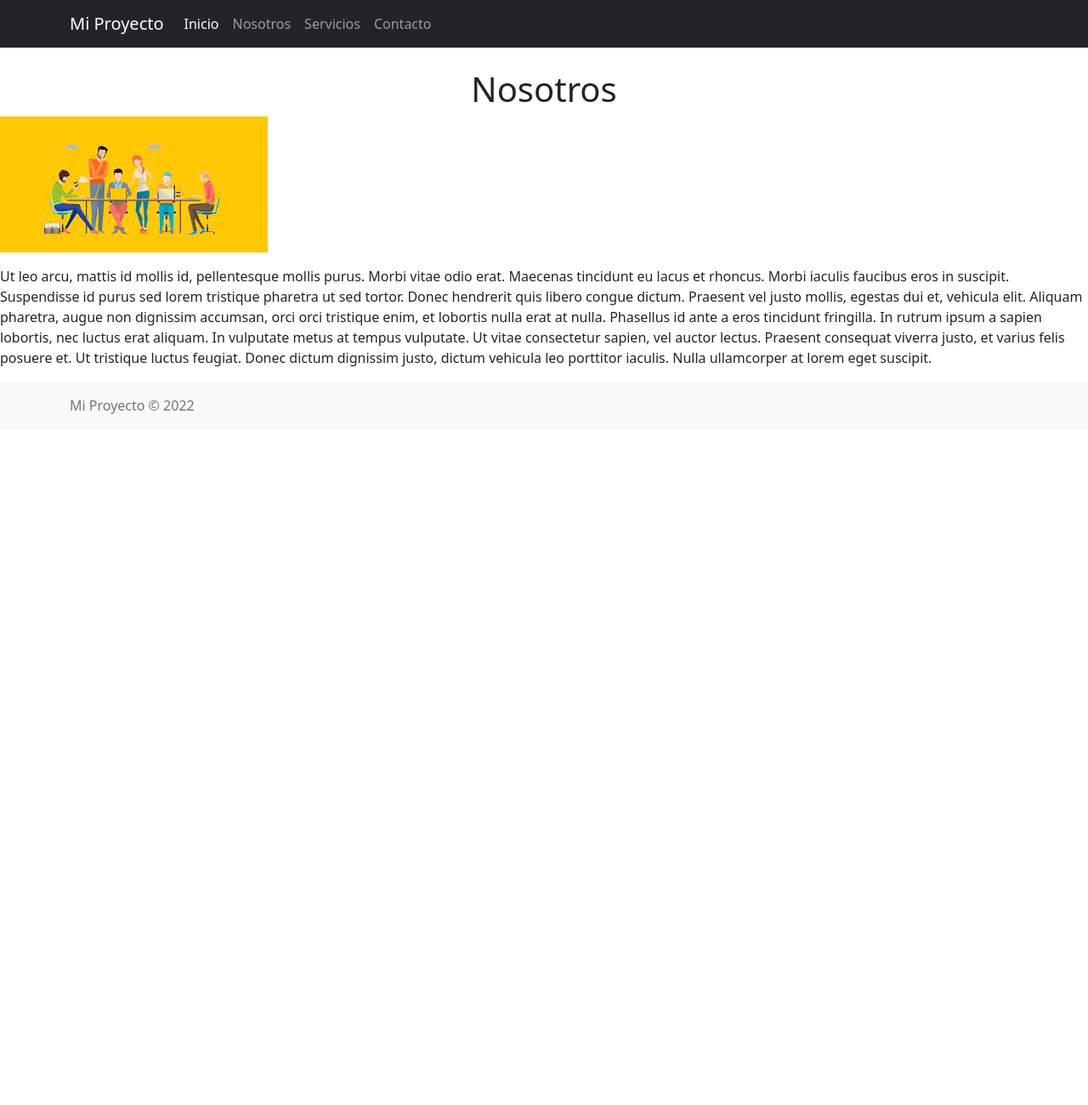
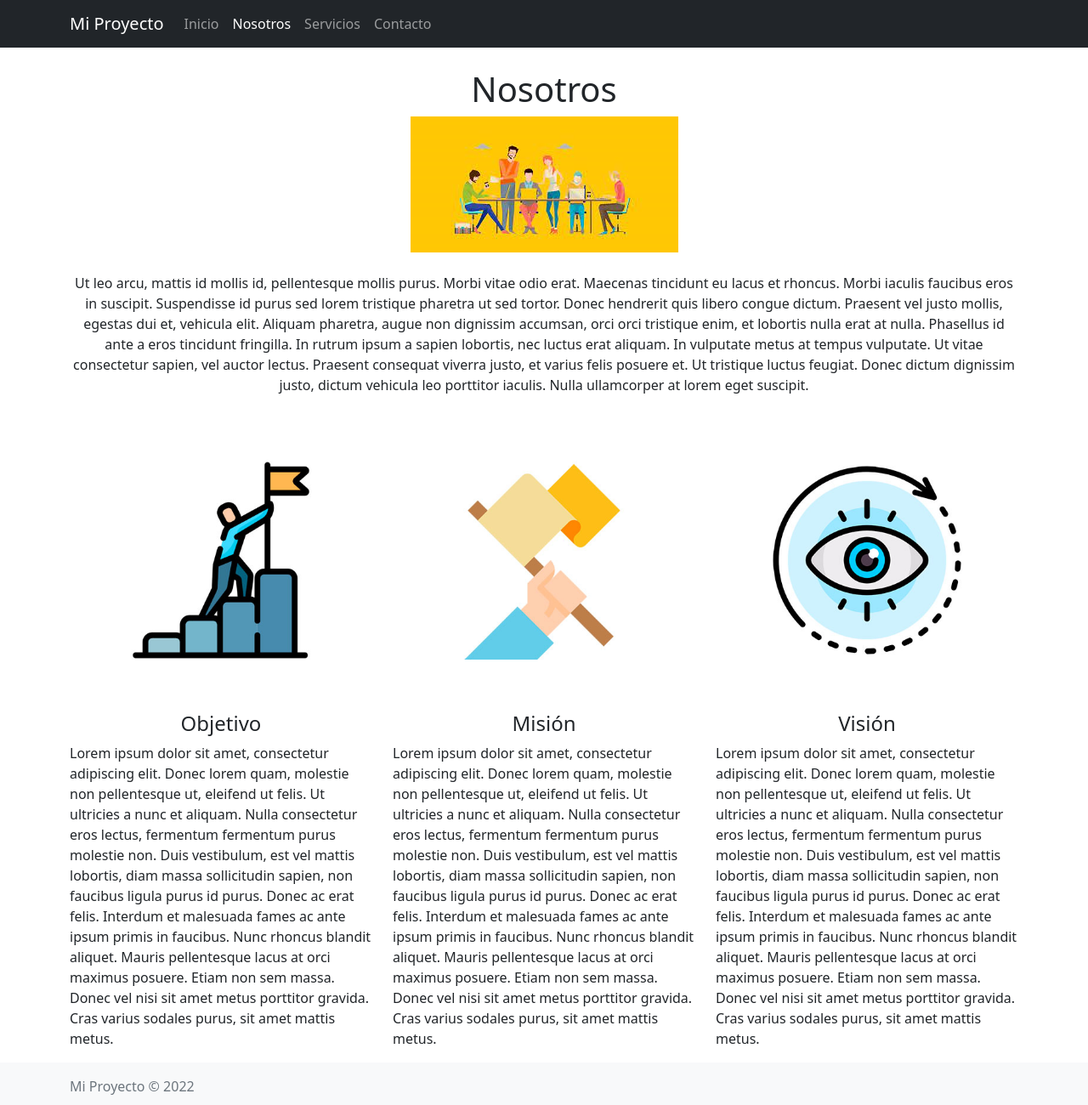
Before and after one commit to yaikel91/sitio, a plain HTML site: page nosotros.html in a window 1280 px wide. Shown: the whole page at 85% size. Before the commit the page ends 800 px from the top, so only its background shows below. Drawn offline with Linux system fonts and the light colour scheme.

Commit message:
modificaciones en los estilos de index y nosotros

```diff
--- a/nosotros.html
+++ b/nosotros.html
@@ -25,11 +25,11 @@
                     <ul class="navbar-nav me-auto mb-2 mb-lg-0">
 
                       <li class="nav-item">
-                        <a class="nav-link active" aria-current="page" href="#">Inicio</a>
+                        <a class="nav-link" aria-current="page" href="index.html">Inicio</a>
                       </li>
 
                       <li class="nav-item">
-                        <a class="nav-link" aria-current="page" href="#">Nosotros</a>
+                        <a class="nav-link active" aria-current="page" href="nosotros.html">Nosotros</a>
                       </li>
 
                       <li class="nav-item">
@@ -52,17 +52,38 @@
           <!-- Carousel -->
 
     <!-- Introducción Nosotros -->
+    <div class="container">
         <div class="row">
             <div class="col-md-12 text-center">
               <h1>Nosotros</h1>
             </div>
           </div>
           <div class="row">
-        <div class="col-md-12">
+            <div class="col-md-12 text-center">
               <img src="img/nosotros.png" class="img-fluid">
-          <p class="mt-3"> Ut leo arcu, mattis id mollis id, pellentesque mollis purus. Morbi vitae odio erat. Maecenas tincidunt eu lacus et rhoncus. Morbi iaculis faucibus eros in suscipit. Suspendisse id purus sed lorem tristique pharetra ut sed tortor. Donec hendrerit quis libero congue dictum. Praesent vel justo mollis, egestas dui et, vehicula elit. Aliquam pharetra, augue non dignissim accumsan, orci orci tristique enim, et lobortis nulla erat at nulla. Phasellus id ante a eros tincidunt fringilla. In rutrum ipsum a sapien lobortis, nec luctus erat aliquam. In vulputate metus at tempus vulputate. Ut vitae consectetur sapien, vel auctor lectus. Praesent consequat viverra justo, et varius felis posuere et. Ut tristique luctus feugiat. Donec dictum dignissim justo, dictum vehicula leo porttitor iaculis. Nulla ullamcorper at lorem eget suscipit. </p>
+              <p class="mt-4"> Ut leo arcu, mattis id mollis id, pellentesque mollis purus. Morbi vitae odio erat. Maecenas tincidunt eu lacus et rhoncus. Morbi iaculis faucibus eros in suscipit. Suspendisse id purus sed lorem tristique pharetra ut sed tortor. Donec hendrerit quis libero congue dictum. Praesent vel justo mollis, egestas dui et, vehicula elit. Aliquam pharetra, augue non dignissim accumsan, orci orci tristique enim, et lobortis nulla erat at nulla. Phasellus id ante a eros tincidunt fringilla. In rutrum ipsum a sapien lobortis, nec luctus erat aliquam. In vulputate metus at tempus vulputate. Ut vitae consectetur sapien, vel auctor lectus. Praesent consequat viverra justo, et varius felis posuere et. Ut tristique luctus feugiat. Donec dictum dignissim justo, dictum vehicula leo porttitor iaculis. Nulla ullamcorper at lorem eget suscipit. </p>
             </div>
           </div>
+          <!-- Objetivo, Misión y Visión -->
+    <div class="row">
+        <div class="col-md-4">
+          <img src="img/objetivo.jpg" class="img-fluid">
+          <h4 class="text-center">Objetivo</h4>
+          <p> Lorem ipsum dolor sit amet, consectetur adipiscing elit. Donec lorem quam, molestie non pellentesque ut, eleifend ut felis. Ut ultricies a nunc et aliquam. Nulla consectetur eros lectus, fermentum fermentum purus molestie non. Duis vestibulum, est vel mattis lobortis, diam massa sollicitudin sapien, non faucibus ligula purus id purus. Donec ac erat felis. Interdum et malesuada fames ac ante ipsum primis in faucibus. Nunc rhoncus blandit aliquet. Mauris pellentesque lacus at orci maximus posuere. Etiam non sem massa. Donec vel nisi sit amet metus porttitor gravida. Cras varius sodales purus, sit amet mattis metus. </p>
+        </div>
+        <div class="col-md-4">
+          <img src="img/mision.jpg" class="img-fluid">
+          <h4 class="text-center">Misión</h4>
+          <p> Lorem ipsum dolor sit amet, consectetur adipiscing elit. Donec lorem quam, molestie non pellentesque ut, eleifend ut felis. Ut ultricies a nunc et aliquam. Nulla consectetur eros lectus, fermentum fermentum purus molestie non. Duis vestibulum, est vel mattis lobortis, diam massa sollicitudin sapien, non faucibus ligula purus id purus. Donec ac erat felis. Interdum et malesuada fames ac ante ipsum primis in faucibus. Nunc rhoncus blandit aliquet. Mauris pellentesque lacus at orci maximus posuere. Etiam non sem massa. Donec vel nisi sit amet metus porttitor gravida. Cras varius sodales purus, sit amet mattis metus. </p>
+        </div>
+        <div class="col-md-4">
+          <img src="img/vision.jpg" class="img-fluid">
+          <h4 class="text-center">Visión</h4>
+          <p> Lorem ipsum dolor sit amet, consectetur adipiscing elit. Donec lorem quam, molestie non pellentesque ut, eleifend ut felis. Ut ultricies a nunc et aliquam. Nulla consectetur eros lectus, fermentum fermentum purus molestie non. Duis vestibulum, est vel mattis lobortis, diam massa sollicitudin sapien, non faucibus ligula purus id purus. Donec ac erat felis. Interdum et malesuada fames ac ante ipsum primis in faucibus. Nunc rhoncus blandit aliquet. Mauris pellentesque lacus at orci maximus posuere. Etiam non sem massa. Donec vel nisi sit amet metus porttitor gravida. Cras varius sodales purus, sit amet mattis metus. </p>
+        </div>
+      </div>
+    </div>
+
       </main>
 
       <!-- Footer -->
```
Also changed, not shown: index.html (+4 -0 lines), img/mision.jpg (added), img/objetivo.jpg (added), img/vision.jpg (added). Lines whose indentation alone changed are shown as unchanged.
